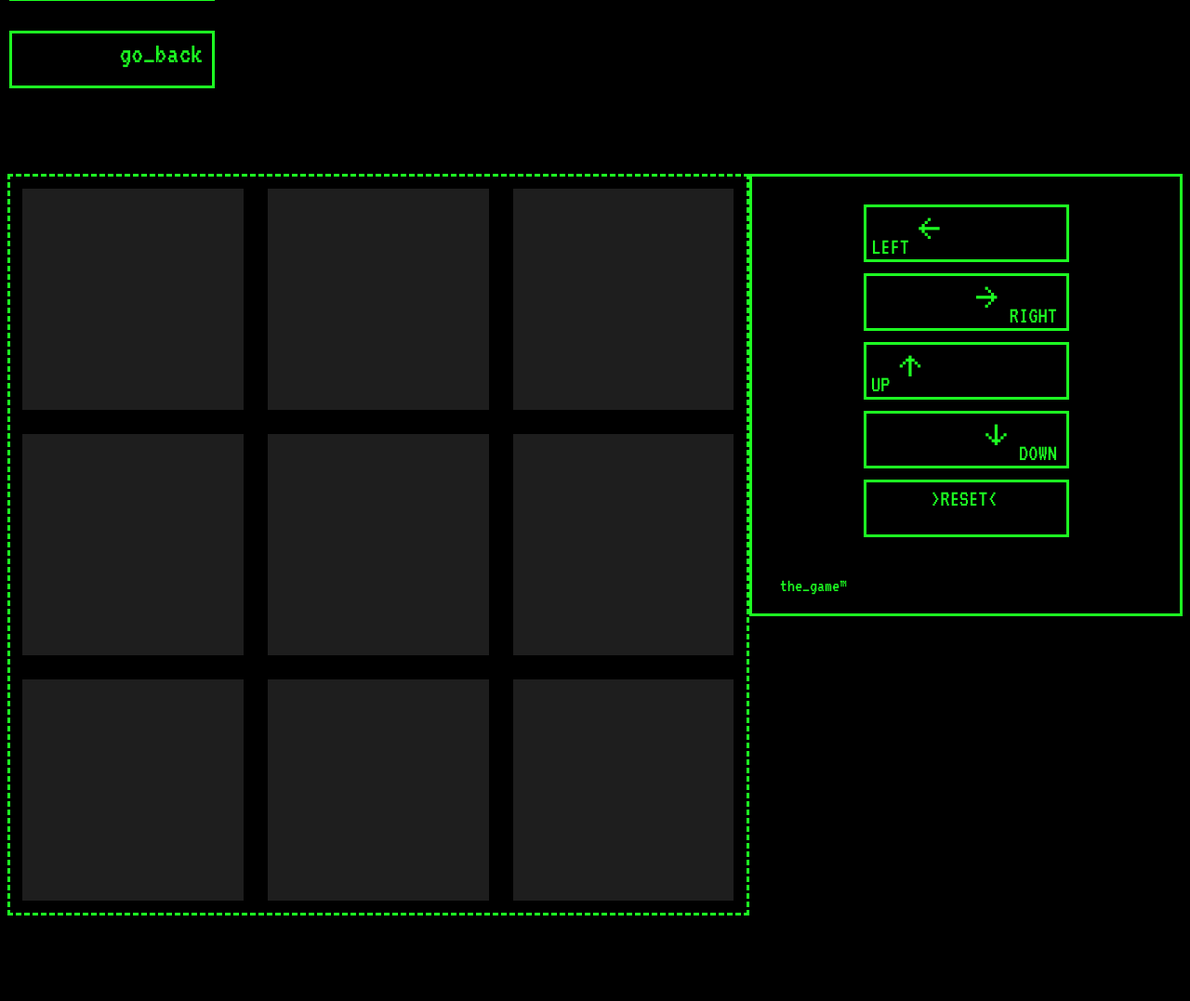
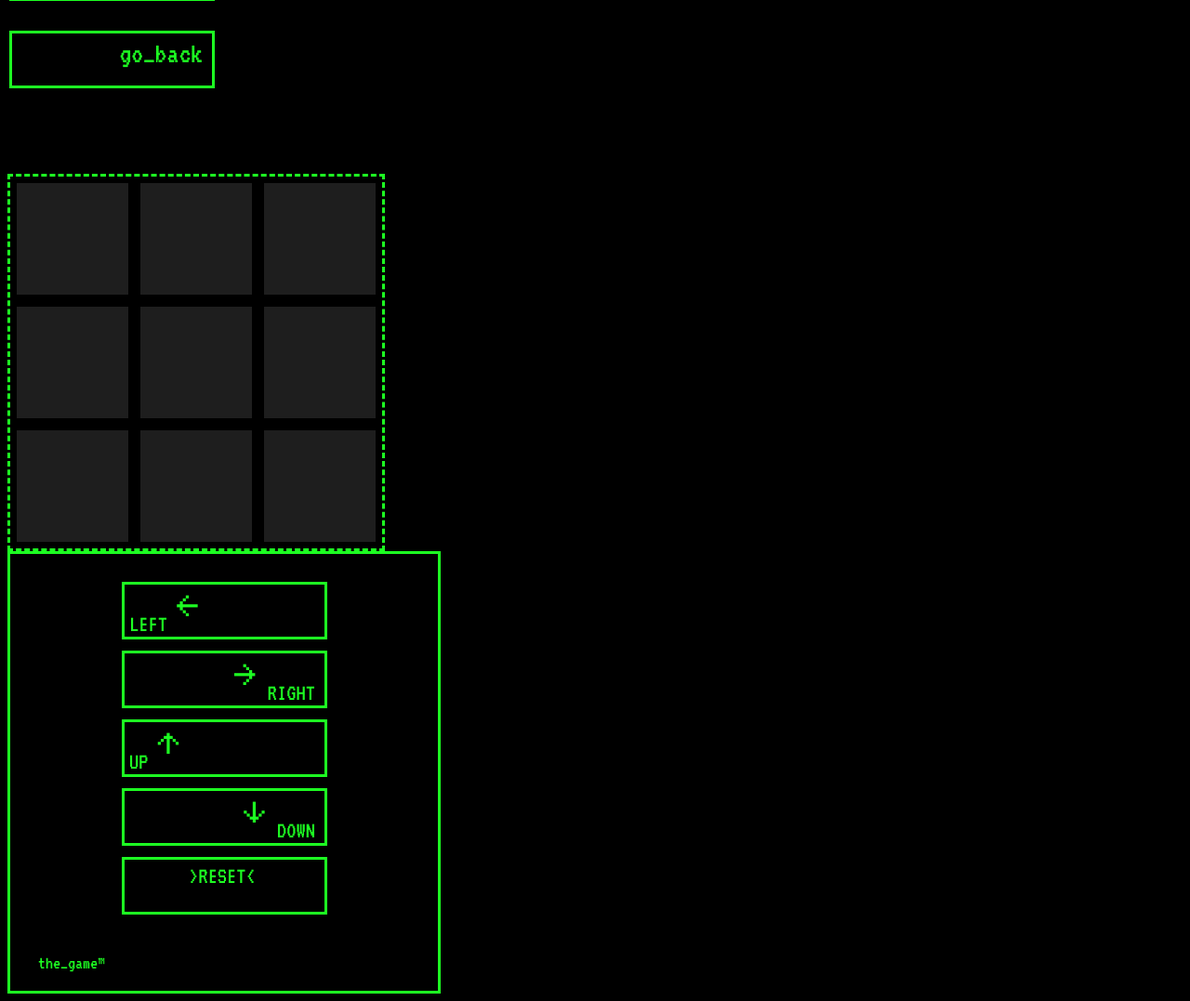
Before and after one commit to riabov-vladimir/riabowcom, a Django app: template templates/game/game.html in a window 1280 px wide. Shown: the part 499-1576 px from the top of the page at 93% size. Before the commit the page ends 1484 px from the top, so only its background shows below. Run offline with Django 4.2, Linux system fonts and the light colour scheme; the template is opened without the code that fills it, so the values that code supplies are empty; some libraries are stand-ins or nearby versions.

Commit message:
fix - not statement removed from adapt-flex

```diff
--- a/templates/game/game.html
+++ b/templates/game/game.html
@@ -20,7 +20,7 @@
 
     .adapt-flex {
         display: flex;
-        {% if not is_pc %}
+        {% if is_pc %}
             flex-direction: row;
         {% else %}
             flex-direction: column;
```
